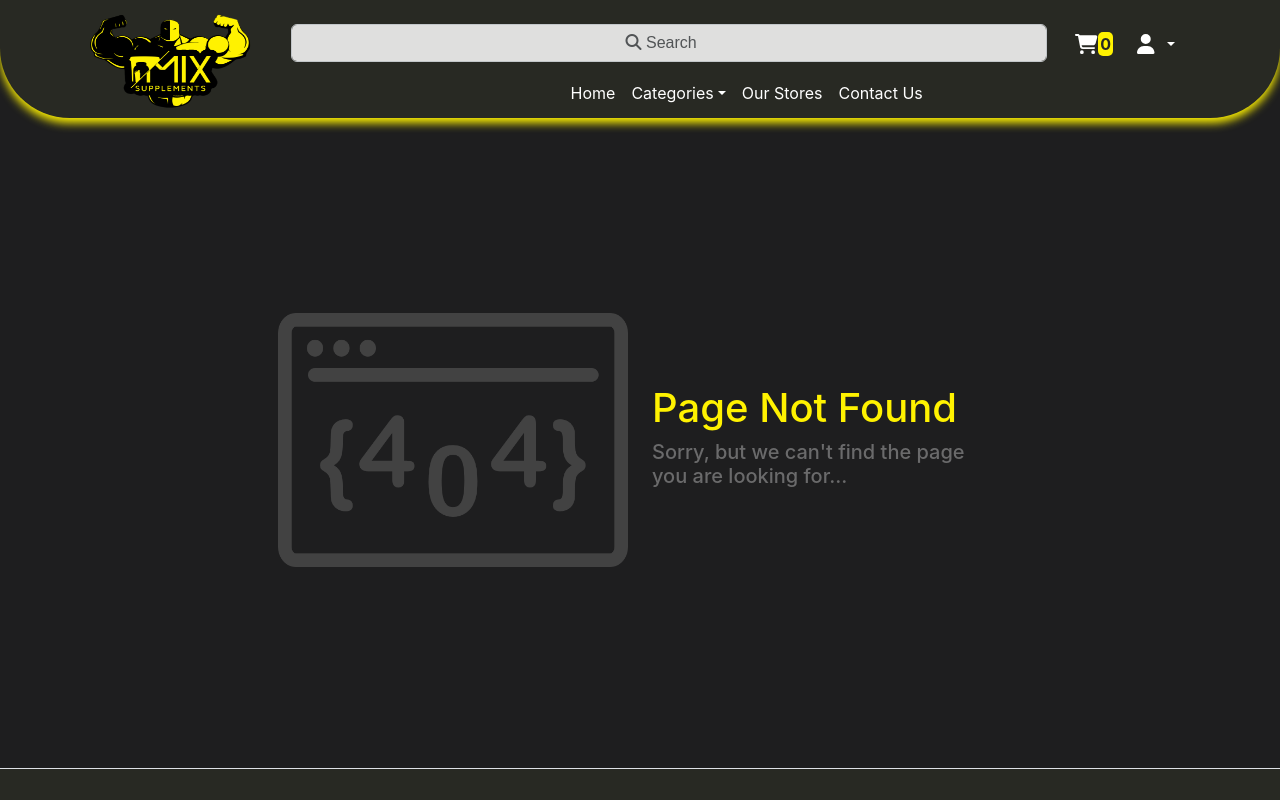
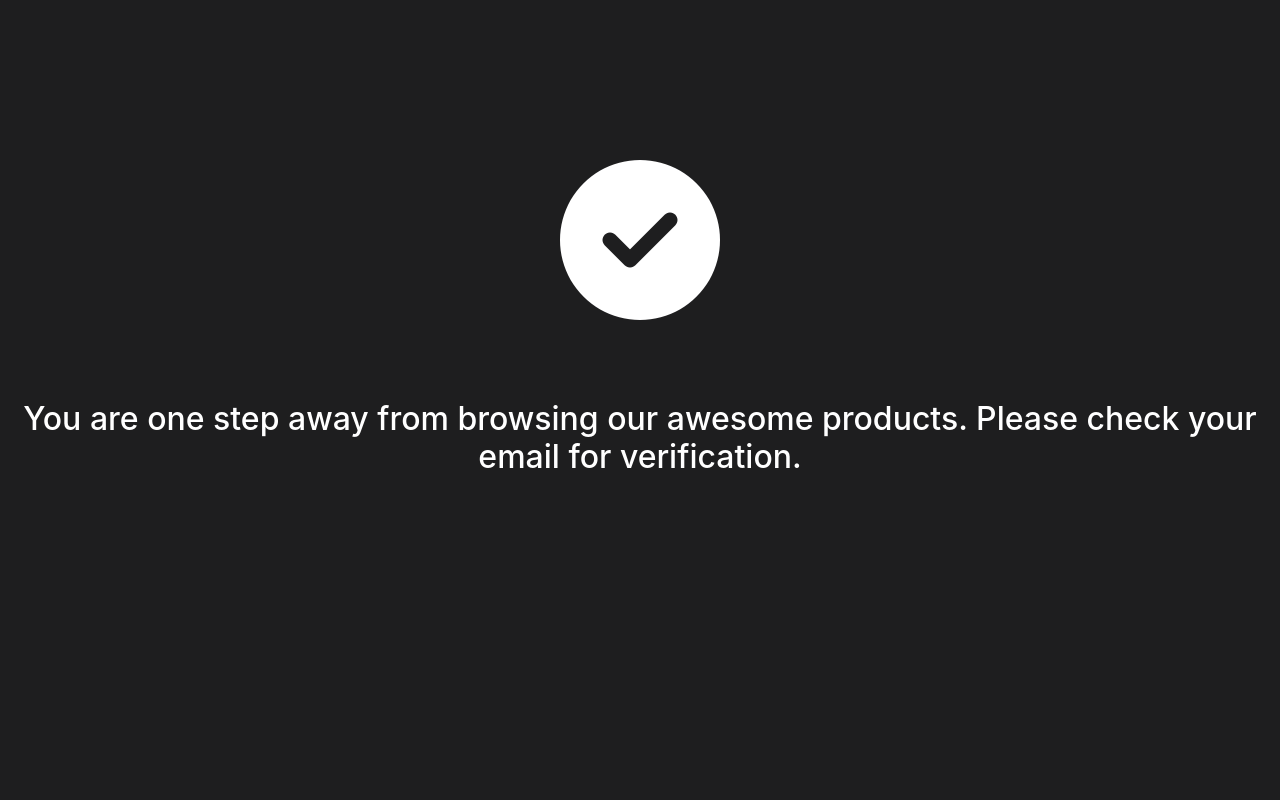
Before and after one commit to MixSupplements/Mix-Supplements-Front, a React (Create React App) app: page /verification in a window 1280 px wide. Shown: the top 800 px of the page. Built offline with nearby package versions, Linux system fonts and the light colour scheme; no server answers.

Commit message:
added email verification to website

```diff
--- a/src/pages/Login/Login.jsx
+++ b/src/pages/Login/Login.jsx
@@ -14,6 +14,19 @@ function Login() {
     useEffect(() => {
         window.scrollTo(0, 0);
     }, []);
+
+    useEffect(() => {
+        const newUser = localStorage.getItem('newUser')? JSON.parse(localStorage.getItem('newUser')): null;
+        if(newUser !== null){
+        axiosInstance
+            .post("/register", newUser)
+            .then((res) => {
+                console.log(res);
+                localStorage.removeItem('newUser')
+            })
+            .catch((error) => console.log(error));
+        }
+    },[])
 
     const navigate = useNavigate();
     const dispatcher = useDispatch();
--- a/src/pages/Signup/Sign-up.jsx
+++ b/src/pages/Signup/Sign-up.jsx
@@ -132,12 +132,18 @@ function Signup() {
             setValidForm({ ...ValidForm, confirmPassword: false });
             return;
         }
-        axiosInstance
-            .post("/register", formData)
-            .then((res) => {
-                navigate(`/login`);
-            })
-            .catch((error) => console.log(error));
+        axiosInstance.post('/verify', {to: formData.email})
+        .then(res => {
+            localStorage.setItem('newUser', JSON.stringify(formData));
+            navigate('/verification');
+        })
+        .catch(err => console.log(err))
+        // axiosInstance
+        //     .post("/register", formData)
+        //     .then((res) => {
+        //         navigate(`/login`);
+        //     })
+        //     .catch((error) => console.log(error));
     };
     return (
         <div className="signup template d-flex justify-content-center align-items-center">
--- /dev/null
+++ b/src/pages/Verification/index.js
@@ -0,0 +1,12 @@
+import './verification.css'
+
+const Verification = () => {
+    return (
+        <div className="text-center vh-100 verification-page">
+            <i className="fa-solid fa-circle-check verification-page-icon"></i>
+            <h2 className="verification-page-text">You are one step away from browsing our awesome products. Please check your email for verification.</h2>
+        </div>
+     );
+}
+
+export default Verification;
--- /dev/null
+++ b/src/pages/Verification/verification.css
@@ -0,0 +1,8 @@
+.verification-page{
+    padding-top: 10rem;
+}
+
+.verification-page-icon{
+    font-size: 10rem;
+    padding-bottom: 5rem;
+}
--- a/src/router/index.js
+++ b/src/router/index.js
@@ -20,6 +20,7 @@ import OrderDetails from "../pages/Admin/OrderDetails/OrderDetails";
 import Search from "../pages/Search/Search";
 import NotFound from "../pages/NotFound";
 import Checkout from "../pages/Checkout";
+import Verification from "../pages/Verification";
 
 const AppRouter = () => {
     const token = useSelector((store) => store.token);
@@ -49,6 +50,7 @@ const AppRouter = () => {
                 </Route>
                 <Route path="*" element={<NotFound />} />
             </Route>
+            <Route path="/verification" element={<Verification />} />
         </Routes>
     );
 };
```
